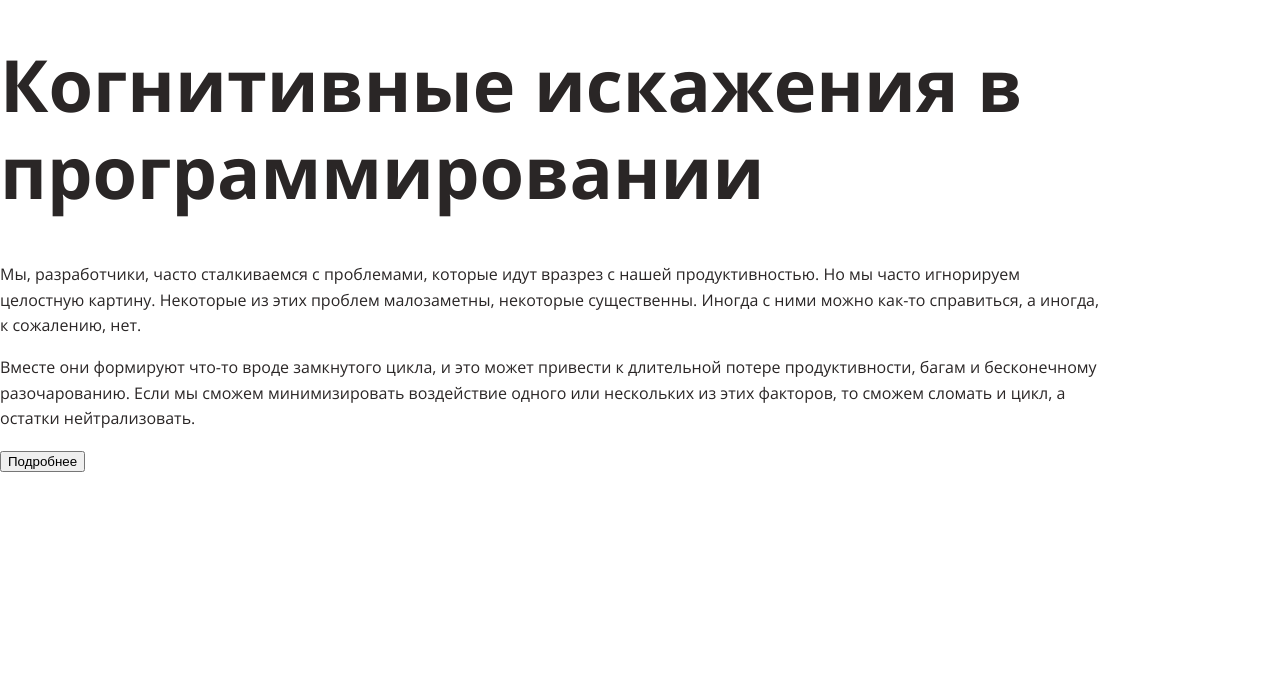
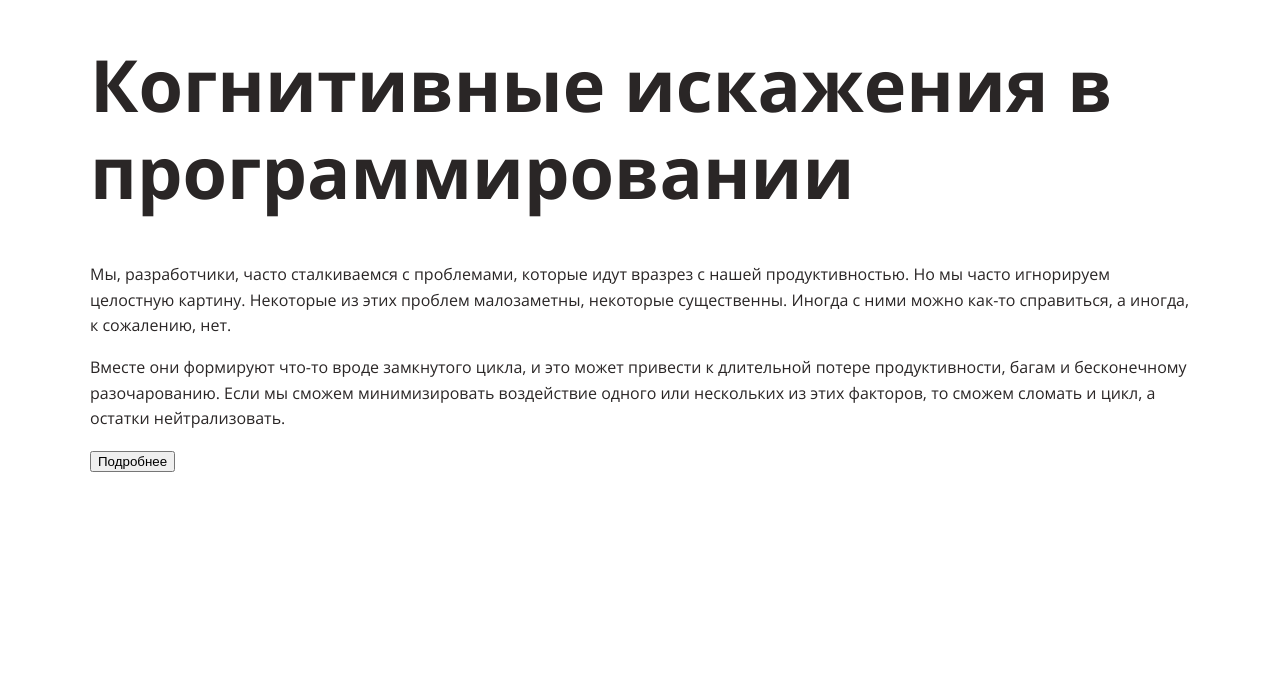
Before and after one commit to conarti/layout-designer-project-lvl1, a website: page src/index.html in a window 1280 px wide. Shown: the part 107-800 px from the top of the page. Drawn offline with Linux system fonts and the light colour scheme.

Commit message:
third lesson - initial steps

```diff
--- a/src/index.html
+++ b/src/index.html
@@ -7,7 +7,6 @@
 </head>
 <body>
   <header>
-    <div class="container">
     <h1><span>Когнитивные искажения</span> в программировании</h1>
     <p>
       Мы, разработчики, часто сталкиваемся с проблемами, которые идут вразрез с нашей продуктивностью. Но мы часто игнорируем целостную картину. Некоторые из этих проблем малозаметны, некоторые существенны. Иногда с ними можно как-то справиться, а иногда, к сожалению, нет.
@@ -17,7 +16,6 @@
       Если мы сможем минимизировать воздействие одного или нескольких из этих факторов, то сможем сломать и цикл, а остатки нейтрализовать.
     </p>
     <button>Подробнее</button>
-    </div>
   </header>
 
   <main>
--- a/src/styles/style.css
+++ b/src/styles/style.css
@@ -55,10 +55,22 @@ header,
 footer {
   position: relative;
 
+  max-width: 1100px;
+  margin: 0 auto;
   padding-top: 100px;
   padding-bottom: 100px;
 }
 
-.container {
-  max-width: 1100px;
+section::before,
+header::before,
+footer::before {
+  position: absolute;
+
+  height: 100%;
+
+  background-image: url("../assets/images/background.png");
+  background-repeat: no-repeat;
+  background-size: cover;
+
+  opacity: 90%;
 }
```
Also changed, not shown: src/assets/fonts/OpenSans-VariableFont_wdth,wght.ttf (deleted), src/assets/images/background.png (added). Lines whose indentation alone changed are shown as unchanged.
